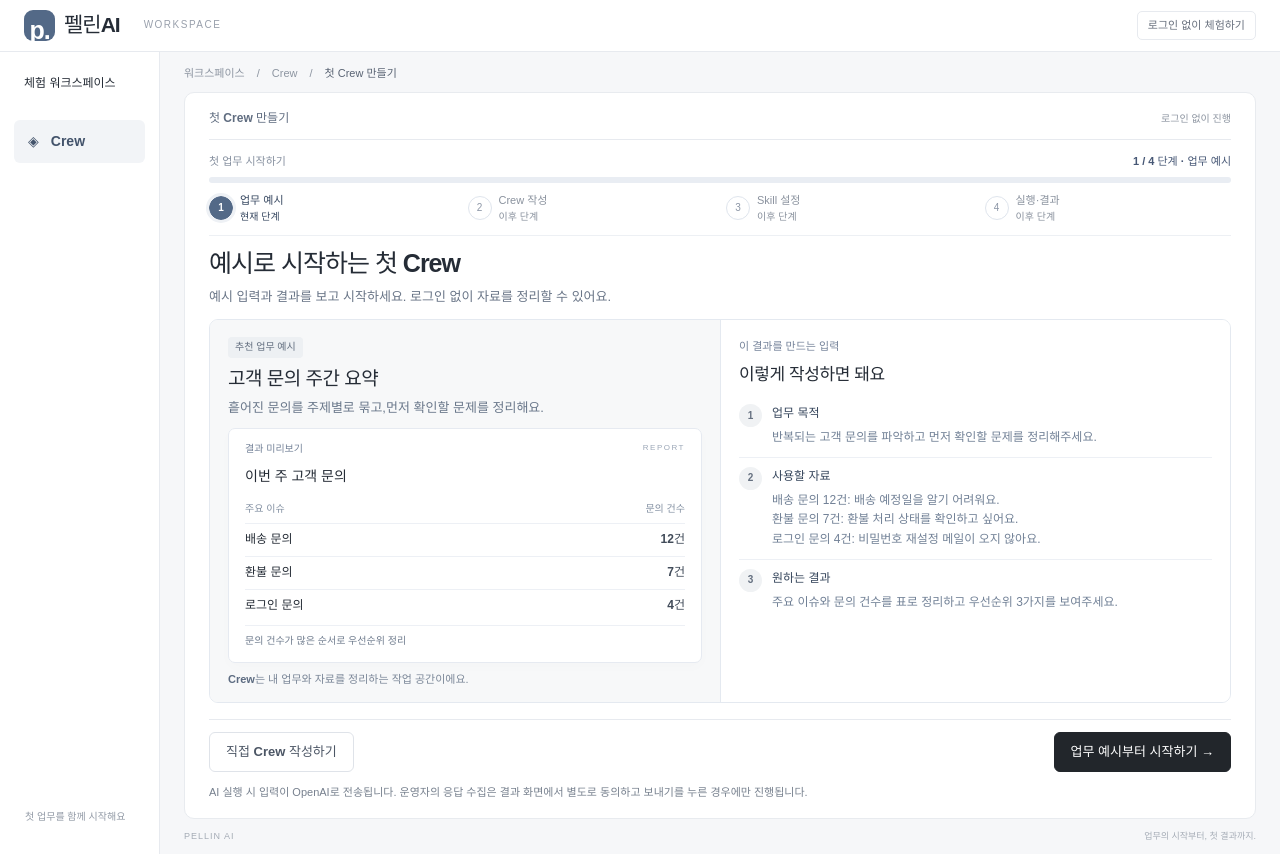
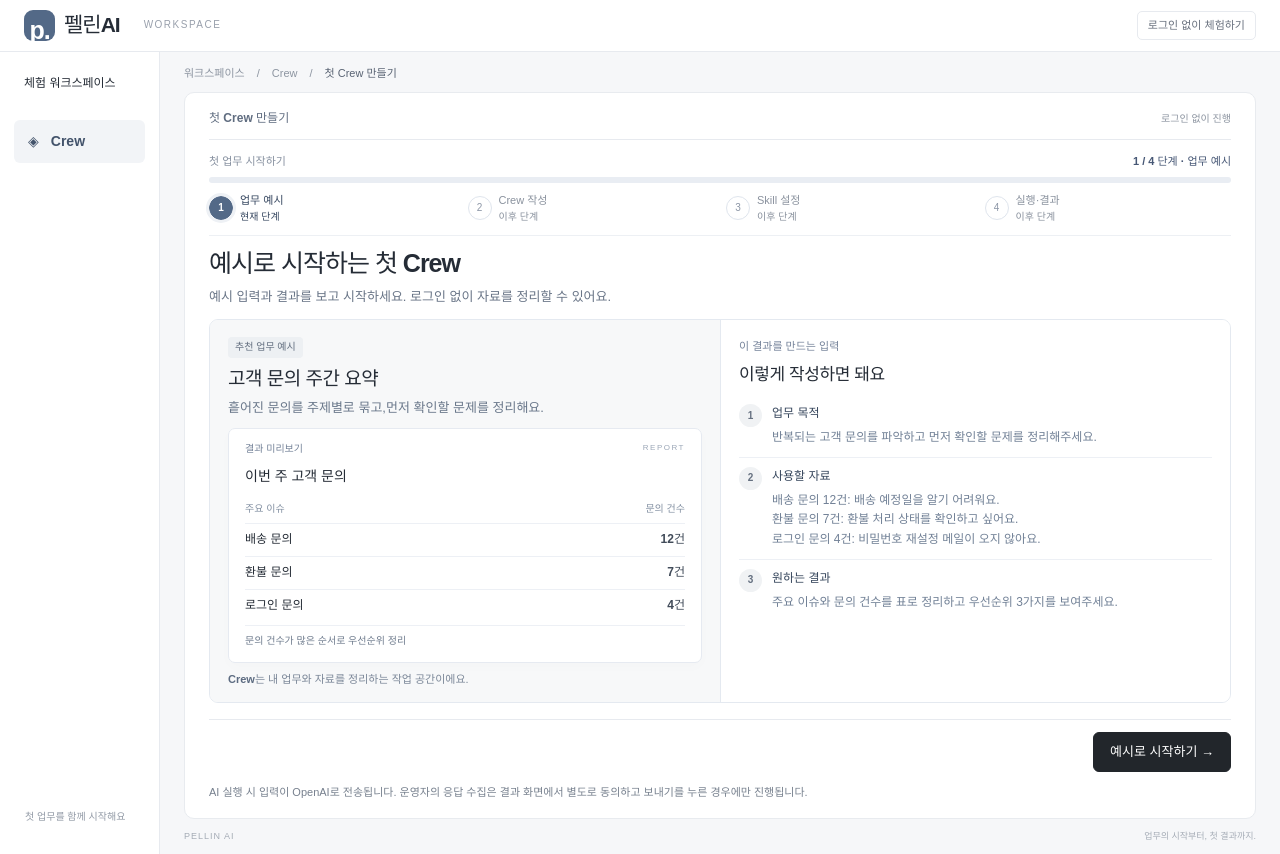
Before and after one commit to h03j8/pelyn-crew-demo, a React (Vite) app: page / in a window 1280 px wide. Built offline with nearby package versions, Linux system fonts and the light colour scheme.

Commit message:
Simplify home screen to one example start action

```diff
--- a/src/main.tsx
+++ b/src/main.tsx
@@ -47,7 +47,7 @@ function App(){
  const startExample=()=>{if(hasDraft&&!window.confirm('작성 중인 내용을 예시로 바꾸겠습니까?'))return;setDraft({...example});setResult(null);go(1)};
  const title=(text:string,description:string)=><><h1 ref={heading} tabIndex={-1}>{text}</h1><p className="lead">{description}</p></>;
  return <><header className="top"><a className="brand" href="#" onClick={e=>{e.preventDefault();if(!running)go(0)}}><span className="mark">p.</span>펠린AI<span className="brand-sub">WORKSPACE</span></a><span className="prototype">로그인 없이 체험하기</span></header><div className="workspace"><aside><div className="workspace-name">체험 워크스페이스</div><a className="nav-active" href="#" onClick={e=>{e.preventDefault();if(!running)go(0)}}>◈ <span>Crew</span></a><div className="aside-bottom">첫 업무를 함께 시작해요</div></aside><main><div className="breadcrumb">워크스페이스 <span>/</span> Crew <span>/</span><b>첫 Crew 만들기</b></div><section className={`panel screen-${step===0?'home':'edit'}`}><div className="panel-head">첫 Crew 만들기 <span>로그인 없이 진행</span></div><nav className="progress-nav" aria-label="Crew 시작 단계"><div className="progress-caption"><span>첫 업무 시작하기</span><strong>{result&&step===3?'모든 단계 완료':`${step+1} / 4 단계 · ${steps[step]}`}</strong></div><div className="progress-track" aria-hidden="true"><span style={{width:`${step/3*100}%`}}/></div><ol className="steps">{steps.map((name,i)=><li key={name}><button className={`step ${i<step||result&&step===3?'done':i===step?'current':''}`} disabled={i>=step||running} aria-current={i===step?'step':undefined} onClick={()=>go(i)}><span className="num">{i<step||result&&step===3?'✓':i+1}</span><span>{name}<small>{i<step?'완료':i===step?'현재 단계':'이후 단계'}</small></span></button></li>)}</ol></nav>
- {step===0&&<>{title('예시로 시작하는 첫 Crew','예시 입력과 결과를 보고 시작하세요. 로그인 없이 자료를 정리할 수 있어요.')}<div className="example-layout"><section className="example-preview"><span className="tag">추천 업무 예시</span><h2 className="example-title">고객 문의 주간 요약</h2><p className="example-description">흩어진 문의를 주제별로 묶고,<br/>먼저 확인할 문제를 정리해요.</p><div className="preview-document"><div className="document-heading"><span>결과 미리보기</span><span>REPORT</span></div><h3>이번 주 고객 문의</h3><div className="sample-output"><div><b>주요 이슈</b><b>문의 건수</b></div>{[['배송 문의','12건'],['환불 문의','7건'],['로그인 문의','4건']].map(([a,b])=><div key={a}><span>{a}</span><strong>{b}</strong></div>)}</div><p className="document-note">문의 건수가 많은 순서로 우선순위 정리</p></div><p className="crew-definition"><b>Crew</b>는 내 업무와 자료를 정리하는 작업 공간이에요.</p></section><section className="example-guide"><span className="mini-label">이 결과를 만드는 입력</span><h2>이렇게 작성하면 돼요</h2>{(['goal','source','output'] as const).map((key,i)=><div className="guide-row" key={key}><span className="guide-number">{i+1}</span><div><strong>{labels[key]}</strong><p className="preserve">{example[key]}</p></div></div>)}</section></div><div className="actions home-actions">{button(hasDraft?'작성 이어하기':'직접 Crew 작성하기',()=>go(1))}{button('업무 예시부터 시작하기 →',startExample,true)}</div></>}
+ {step===0&&<>{title('예시로 시작하는 첫 Crew','예시 입력과 결과를 보고 시작하세요. 로그인 없이 자료를 정리할 수 있어요.')}<div className="example-layout"><section className="example-preview"><span className="tag">추천 업무 예시</span><h2 className="example-title">고객 문의 주간 요약</h2><p className="example-description">흩어진 문의를 주제별로 묶고,<br/>먼저 확인할 문제를 정리해요.</p><div className="preview-document"><div className="document-heading"><span>결과 미리보기</span><span>REPORT</span></div><h3>이번 주 고객 문의</h3><div className="sample-output"><div><b>주요 이슈</b><b>문의 건수</b></div>{[['배송 문의','12건'],['환불 문의','7건'],['로그인 문의','4건']].map(([a,b])=><div key={a}><span>{a}</span><strong>{b}</strong></div>)}</div><p className="document-note">문의 건수가 많은 순서로 우선순위 정리</p></div><p className="crew-definition"><b>Crew</b>는 내 업무와 자료를 정리하는 작업 공간이에요.</p></section><section className="example-guide"><span className="mini-label">이 결과를 만드는 입력</span><h2>이렇게 작성하면 돼요</h2>{(['goal','source','output'] as const).map((key,i)=><div className="guide-row" key={key}><span className="guide-number">{i+1}</span><div><strong>{labels[key]}</strong><p className="preserve">{example[key]}</p></div></div>)}</section></div><div className="actions home-actions">{button('예시로 시작하기 →',startExample,true)}</div></>}
  {step===1&&<>{title('어떤 업무를 맡길까요?','업무 목적과 자료를 입력해주세요. 예시 내용은 자유롭게 수정할 수 있어요.')}<form onSubmit={e=>{e.preventDefault();if(check(['name','goal','source','output']))go(2)}} noValidate><div className="form-grid"><div>{field('name',true)}{field('goal')}{field('source')}{field('output')}</div><section className="side-help"><span className="tag">작성 가이드</span><h3>입력과 결과를 연결해요</h3><p>업무 목적, 사용할 자료, 원하는 결과물을 알려주면 AI가 초안을 작성합니다.</p><div className="sample-output">배송 문의 3건: 배송일 확인<br/>배송 문의 2건: 배송 지연<br/><br/><b>→ 배송 문의 5건</b></div><p className="hint">숫자가 없는 자료나 자유로운 문장도 입력할 수 있어요.</p></section></div><div className="actions"><span className="left">입력은 현재 화면에서만 유지됩니다. 새로고침하면 초기화됩니다.</span>{button('← 이전',()=>go(0))}<button className="btn primary" type="submit">Skill 설정하기 →</button></div></form></>}
  {step===2&&<>{title('업무에 맞는 Skill을 설정하세요','Skill은 AI가 업무를 처리하는 방식이에요. 목적에 맞는 방식을 골라주세요.')}<section className="box"><h2>사용할 Skill</h2>{['고객 문의 분석','자료 요약','문안 작성'].map(skill=><label className="skill-option" key={skill}><input type="radio" name="skill" checked={draft.skill===skill} onChange={()=>update('skill',skill)}/><span><b>{skill}</b><br/><span className="hint">{skill==='고객 문의 분석'?'문의의 주제와 우선순위를 분석해요.':skill==='문안 작성'?'소개·제안·연락 문안을 작성해요.':'자료의 핵심 내용을 요약해요.'}</span></span></label>)}</section>{field('instruction')}<div className="callout"><h3>이번 체험에서 가능한 범위</h3><p>자료 요약, 문의 분석, 상품 소개·연락 문안 작성을 지원합니다. AI는 입력한 자료를 바탕으로 초안을 만들며, 실제 연락이나 발송은 하지 않습니다.</p></div><div className="actions">{button('← 이전',()=>go(1))}{button('설정 확인하기 →',()=>{if(check(['instruction'])){setResult(null);go(3)}},true)}</div></>}
  {step===3&&!result&&<>{title('첫 업무를 실행할 준비가 됐어요','입력한 자료와 설정을 확인한 뒤 결과를 만들어보세요.')}<section className="box">{(['name','goal','source','output','skill','instruction'] as const).map(key=><div className="summary-row" key={key}><strong>{labels[key]}</strong>{draft[key]}</div>)}</section><div className="callout"><h3>AI 결과 생성 안내</h3><p>입력한 업무와 자료를 OpenAI로 보내 결과를 생성합니다. 개인정보와 기밀은 제외하고, 생성 결과는 실제 사용 전에 확인해주세요.</p></div><div className="ai-access"><label htmlFor="access-code">테스트 참여 코드</label><input id="access-code" value={accessCode} onChange={e=>setAccessCode(e.target.value)} disabled={running} maxLength={80} autoComplete="off" placeholder="전달받은 참여 코드를 입력하세요"/><label className="collection-consent"><input id="ai-consent" type="checkbox" checked={aiConsent} onChange={e=>setAiConsent(e.target.checked)} disabled={running}/><span>입력한 내용을 OpenAI로 보내 AI 결과를 생성하는 데 동의합니다.</span></label><p className="hint">응답 수집을 위한 별도 저장은 결과 화면에서 선택할 수 있어요.</p></div>{running&&<p role="status" className="run-title"><span className="spinner"/>AI가 결과를 작성하고 있습니다. 최대 약 50초 정도 걸릴 수 있어요.</p>}<div className="actions">{running?<button className="btn" onClick={cancel}>실행 취소</button>:<>{button('← 설정 수정',()=>go(2))}{button('결과 만들기 →',run,true)}</>}</div></>}
--- a/src/web.css
+++ b/src/web.css
@@ -1,5 +1,6 @@
 .preserve{white-space:pre-wrap;overflow-wrap:anywhere}.privacy-note{font-size:11px;color:#77808e;margin:22px 0 0}.side-help{width:auto}.side-help p{font-size:12px;color:#687382}.unquantified{display:block;color:#77808e;white-space:nowrap}summary{cursor:pointer;font-weight:600}td p{white-space:pre-wrap}.guide-row p{overflow-wrap:anywhere}main{min-width:0}.field [aria-invalid=true]{border-color:#bb3d4a}.progress-nav .step:disabled{cursor:default}input[type=radio]{min-height:18px;min-width:18px}.example-guide{min-width:0}.workspace>aside{position:relative}@media(max-width:700px){.actions .btn{flex-grow:1}.top .prototype{margin-left:auto}.panel-head{gap:10px}.form-grid{display:block}.example-layout{display:grid;grid-template-columns:minmax(0,1fr)}.brand{white-space:nowrap}}@media(prefers-reduced-motion:reduce){html{scroll-behavior:auto}}
 .collection{margin-top:24px}.collection p{margin-bottom:12px}.collection-consent{display:flex;align-items:flex-start;gap:9px;margin-top:16px}.collection-consent input{width:18px;height:18px;flex-shrink:0;margin-top:2px}.collection .btn{margin-top:12px}
+.home-actions{justify-content:flex-end}
 .ai-access{margin:18px 0}.ai-access>input{max-width:360px}.ai-access .collection-consent{font-weight:400}.ai-output{font-size:14px;line-height:1.85;overflow-wrap:anywhere}.ai-output p{color:inherit;font-size:inherit;margin:0 0 14px}.ai-output h2,.ai-output h3{margin:20px 0 8px}.ai-output ul,.ai-output ol{padding-left:24px}.ai-output table{display:block;overflow-x:auto;max-width:100%}.ai-output pre{overflow:auto;max-width:100%}.ai-output a{text-decoration:underline}.ai-output>:last-child{margin-bottom:0}
 
 /* Desktop overview: fit the first workflow screens at normal browser zoom. */
```
